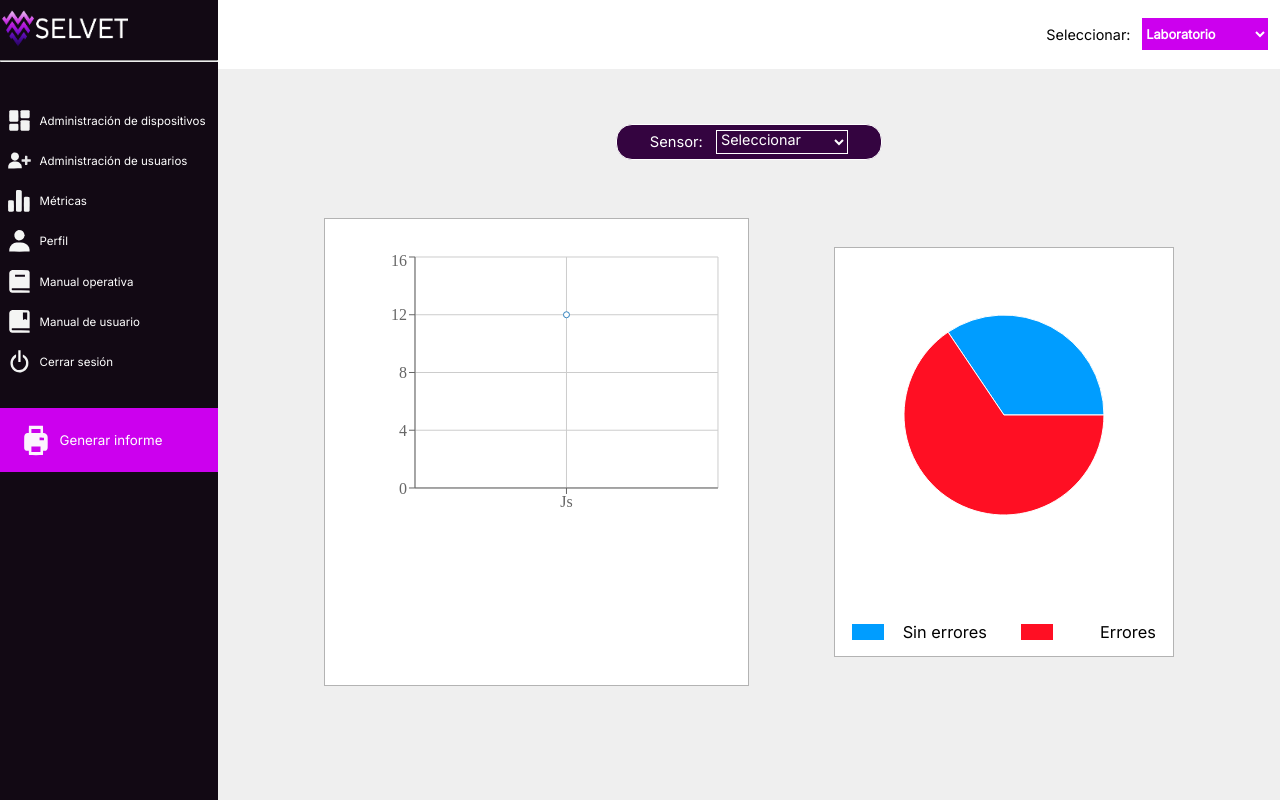
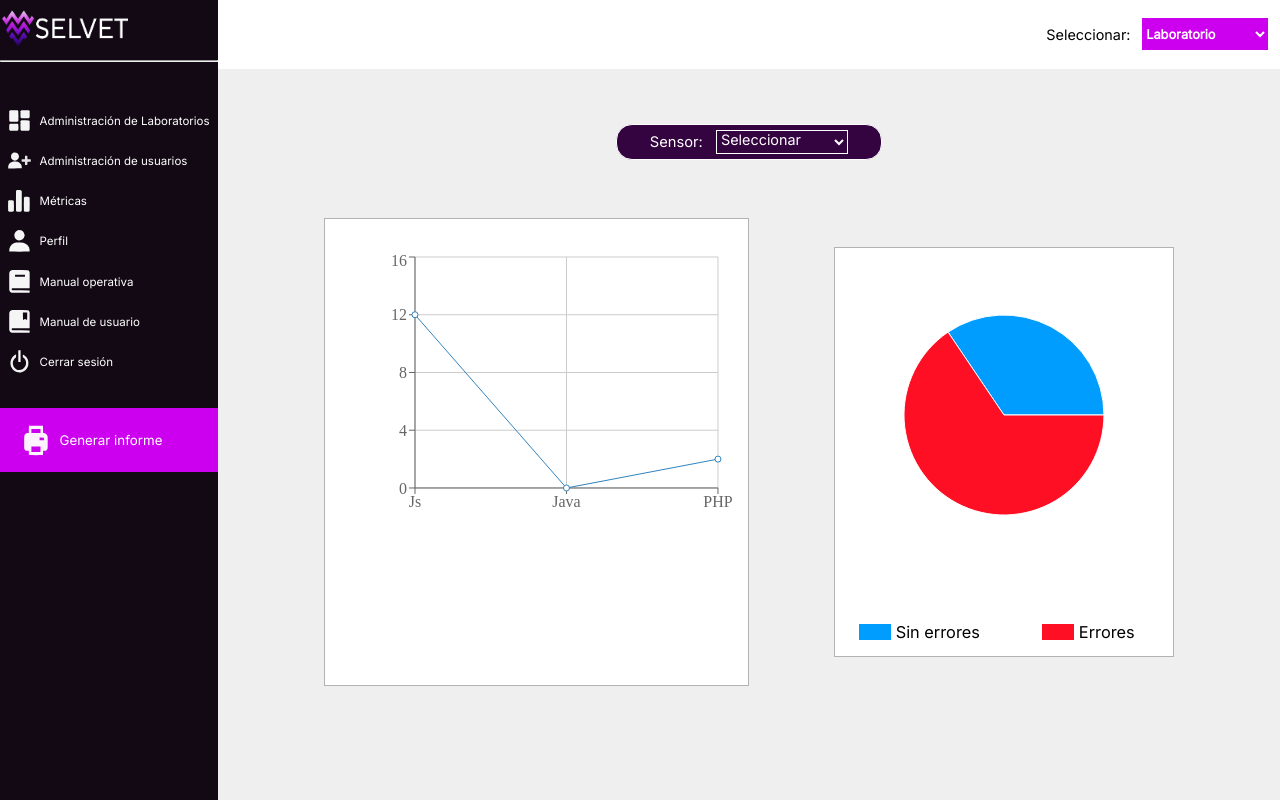
Before and after one commit to KarlaG56/SELVET, a React (Vite) app: page /Metricas-administrador in a window 1280 px wide. Built offline with nearby package versions, Linux system fonts and the light colour scheme.

Commit message:
[UPDATE] ALL

```diff
--- a/src/Components/Aside.jsx
+++ b/src/Components/Aside.jsx
@@ -13,7 +13,7 @@ function Aside() {
             <Link to="/Administracion-dispositivo" >
                 <div className="option" >
                     <img className="icon-menu" src="/Icon/dashboard-solid-240.svg" />
-                    <a className="txt-option" href="">Administración de dispositivos</a>
+                    <a className="txt-option" href="">Administración de Laboratorios</a>
                 </div>
             </Link>
 
--- a/src/Components/Metricas/Admin/Graphics.jsx
+++ b/src/Components/Metricas/Admin/Graphics.jsx
@@ -7,6 +7,19 @@ const ArraM = [
         stu: 12,
         fees: 13,
     },
+
+    {
+        name: "Java",
+        stu: 0,
+        fees: 13,
+    },
+
+    {
+        name: "PHP",
+        stu: 2,
+        fees: 13,
+    },
+
 
 ]
 
--- a/src/assets/Styles/Account.css
+++ b/src/assets/Styles/Account.css
@@ -86,7 +86,7 @@ form .div-data-form {
     position: absolute;
     top: 50%;
     left: 5px;
-    color: #d9d9d9;
+    color: #919191;
     transform: translateY(-50%);
     font-size: 0.87em;
     pointer-events: none;
@@ -208,7 +208,7 @@ form .div-data-form {
     position: absolute;
     top: 50%;
     left: 5px;
-    color: #d9d9d9;
+    color: #919191;
     transform: translateY(-50%);
     font-size: 0.79em;
     pointer-events: none;
--- a/src/assets/Styles/Metricas.css
+++ b/src/assets/Styles/Metricas.css
@@ -99,26 +99,25 @@
     margin-bottom: 2%;
     display: flex;
     justify-content: center;
-    background-color: #ffffff;
 }
 
 .code-color{
     display: flex;
     align-items: center;
-    justify-content: space-between;
-    width: 40%;
-    margin-left: 5%;
-    margin-right: 5%;
+    justify-content: center;
+    width: 100%;
 }
 
 .circle-code-red{
     width: 2rem;
     height: 1rem;
     background-color: #FF0F23;
+    margin-right: 3% ;
 }
 
 .circle-code-blue{
     width: 2rem;
     height: 1rem;
     background-color: #009DFF;
+    margin-right: 3% ;
 }
```
